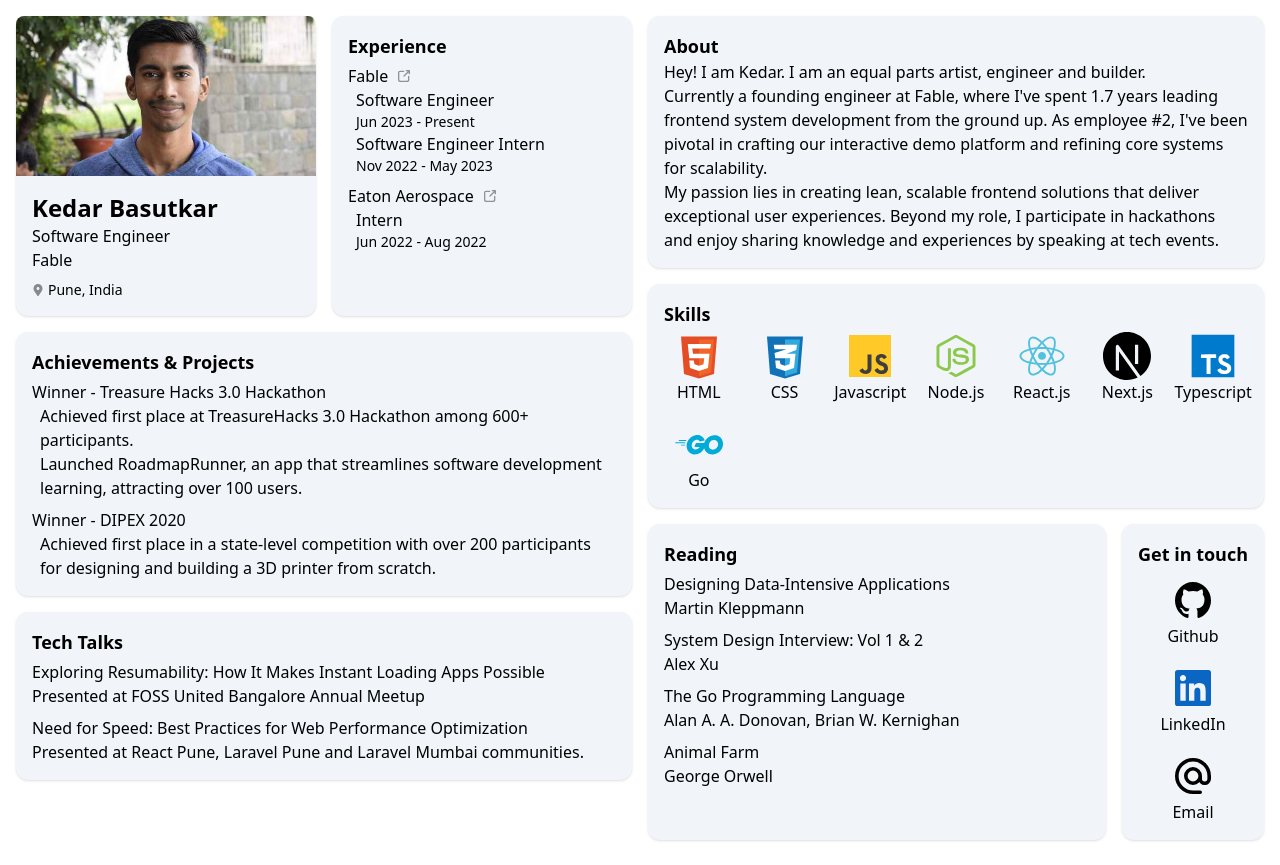
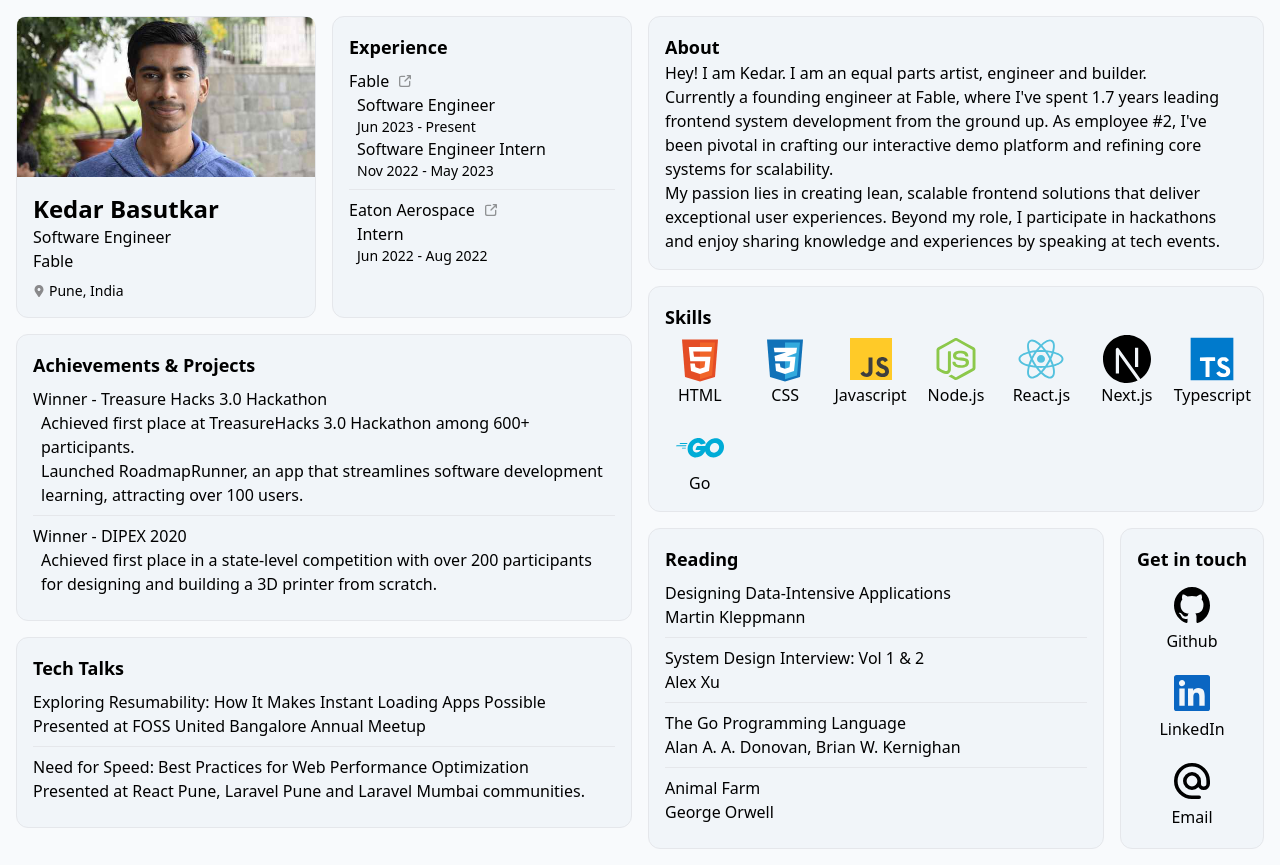
Before and after one commit to kedaroo/simple-portfolio, a website: page src/index.html in a window 1280 px wide. Drawn offline with Linux system fonts and the light colour scheme.

Commit message:
add borders

```diff
--- a/src/index.css
+++ b/src/index.css
@@ -22,7 +22,7 @@
 
 @layer components {
   .card-con {
-    @apply p-4 rounded-xl bg-slate-100 w-full shadow;
+    @apply p-4 rounded-xl bg-slate-100 w-full border;
   }
 
   .skill-con {
--- a/src/index.html
+++ b/src/index.html
@@ -9,7 +9,7 @@
   <script defer src="https://cloud.umami.is/script.js" data-website-id="840cf997-5bac-4957-a2ce-93e8ef718eac"></script>
 </head>
 
-<body>
+<body class="bg-slate-50">
   <div class="container mx-auto p-4">
     <main class="flex flex-wrap gap-4 flex-col md:grid grid-cols-2">
 
@@ -53,7 +53,7 @@
           <div class="card-con">
             <h3>Experience</h3>
 
-            <div class="flex flex-col gap-2 mt-1">
+            <div class="flex flex-col divide-y *:py-2">
               <div>
                 <a href="https://www.sharefable.com" target="_blank" rel="noopener noreferrer" class="flex items-center gap-2">
                   <h4>Fable</h4>
@@ -87,7 +87,7 @@
         <div class="card-con">
           <h3>Achievements & Projects</h3>
 
-          <div class="flex flex-col gap-2 mt-1">
+          <div class="flex flex-col divide-y *:py-2">
             <div>
               <h4>Winner - Treasure Hacks 3.0 Hackathon</h4>
               <ul class="ml-2">
@@ -118,7 +118,7 @@
         <div class="card-con">
           <h3>Tech Talks</h3>
 
-          <div class="flex flex-col gap-2 mt-1">
+          <div class="flex flex-col divide-y *:py-2">
             <div>
               <h4>Exploring Resumability: How It Makes Instant Loading Apps Possible</h4>
               <ul>
@@ -214,7 +214,7 @@
           <div class="card-con">
             <h3>Reading</h3>
 
-            <div class="flex flex-col gap-2 mt-1">
+            <div class="flex flex-col divide-y *:py-2">
               <div>
                 <h4>Designing Data-Intensive Applications</h4>
                 <p>Martin Kleppmann</p>
```
Also changed, not shown: src/styles.css.
